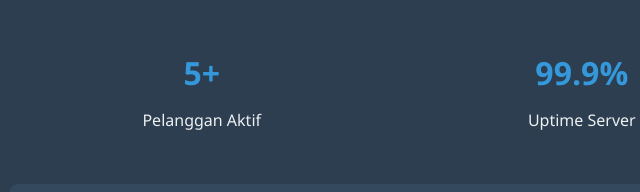
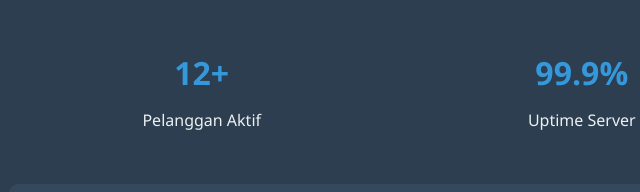
Before and after one commit to vl30/web-shop-panel, a plain HTML site: page index.html in a window 1280 px wide. Shown: the part 290-482 px from the top of the page, 51-691 px from the left. Drawn offline with nearby package versions, Linux system fonts and the light colour scheme.

Commit message:
Update index.html

```diff
--- a/index.html
+++ b/index.html
@@ -35,7 +35,7 @@
 
         <div class="stats">
             <div class="stat-item">
-                <div class="stat-number">5+</div>
+                <div class="stat-number">12+</div>
                 <div class="stat-label">Pelanggan Aktif</div>
             </div>
             <div class="stat-item">
```
